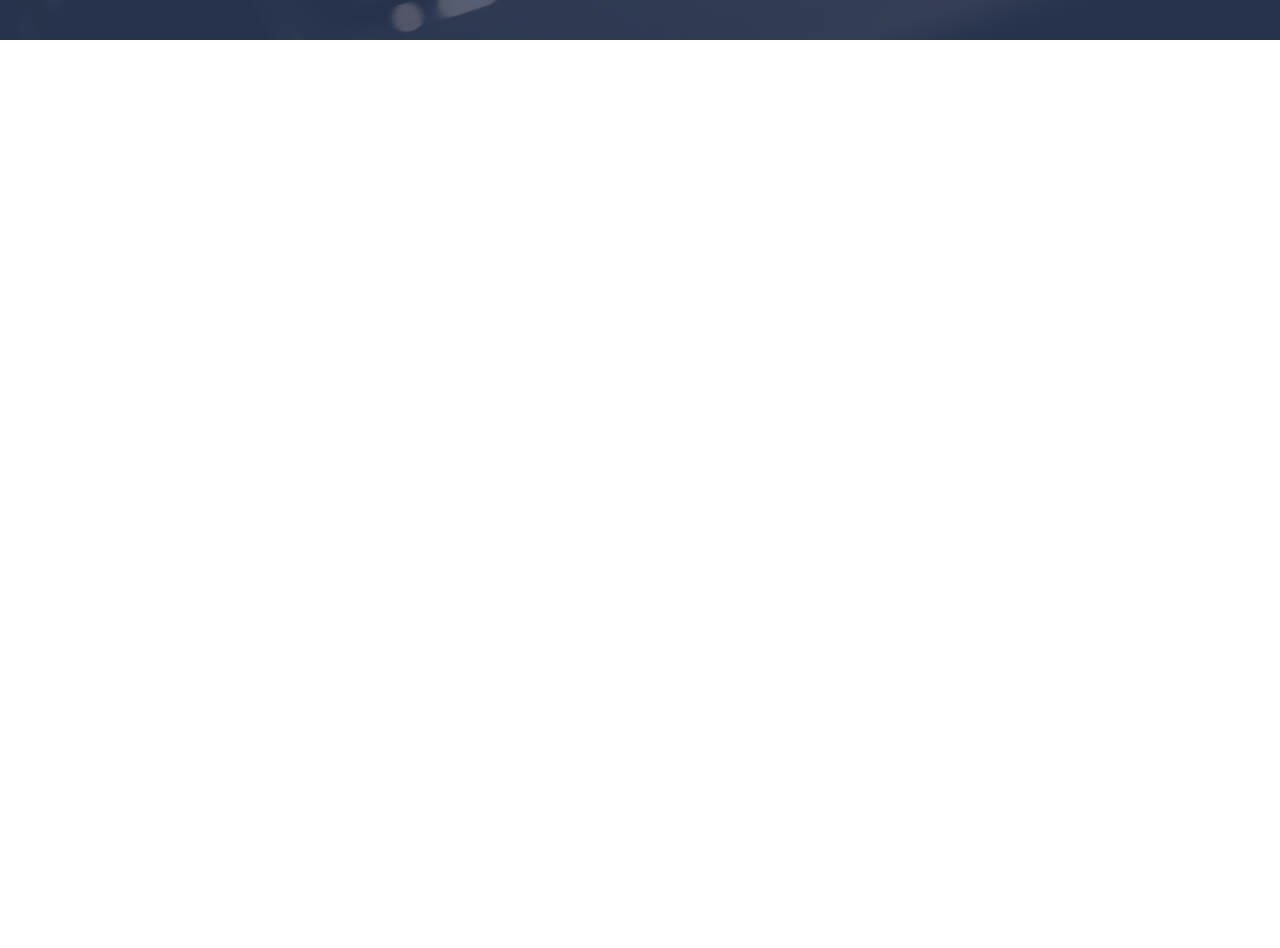
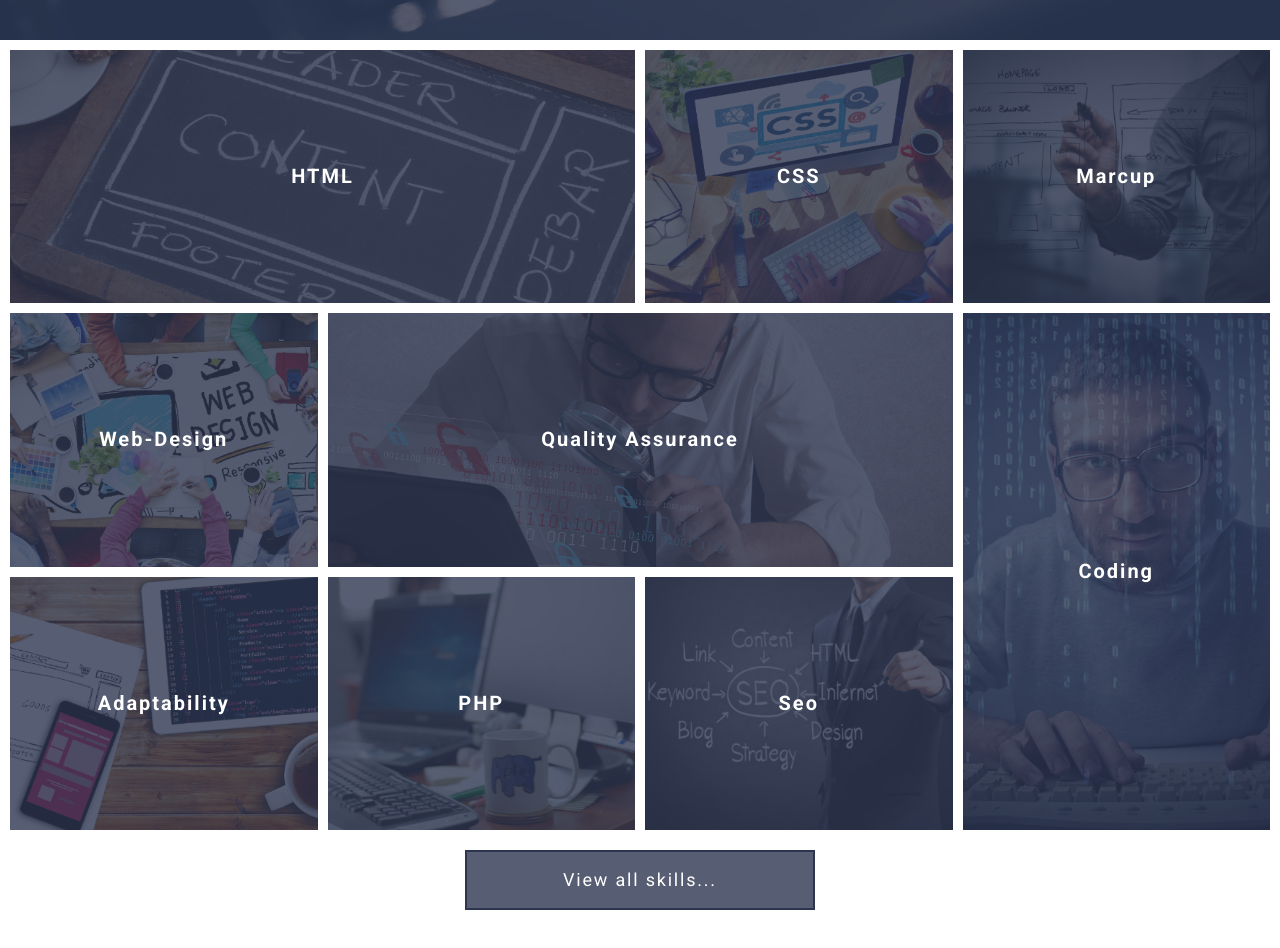
Before and after one commit to Alex-Akastolov/grid-template, a website: page index.html in a window 1280 px wide. Shown: the part 760-1708 px from the top of the page. Before the commit the page ends 1241 px from the top, so only its background shows below. Drawn offline with Linux system fonts and the light colour scheme.

Commit message:
оформление второй части

```diff
--- a/assets/scss/common/_classes.scss
+++ b/assets/scss/common/_classes.scss
@@ -5,11 +5,7 @@
   display: flex;
   align-items: center;
   justify-content: center;
-  min-width: 250px;
-  height: 60px;
   padding: 0.5em 1em;
-  border: 2px solid $color-light;
-  background-color: rgba($color-light, 0.1);
   font-size: 1.125rem;
   letter-spacing: 0.1em;
   transition: background-color 0.3s;
@@ -18,3 +14,16 @@
     background-color: $color-accent;
   }
 }
+
+.btn--light {
+  min-width: 250px;
+  height: 60px;
+  background-color: rgba($color-light, 0.1);
+  border: 2px solid $color-light;
+}
+.btn--primary {
+  min-width: 350px;
+  height: 60px;
+  background-color: rgba($color-primary, 0.8);
+  border: 2px solid $color-primary;
+}
--- a/assets/scss/components/sections/skills/_skill-item.scss
+++ b/assets/scss/components/sections/skills/_skill-item.scss
@@ -0,0 +1,75 @@
+@use "../../../presets" as *;
+@use "../../../mixins" as *;
+
+.skill-item {
+  background-color: $color-primary;
+  position: relative;
+  overflow: hidden;
+  &__title {
+    margin: 0;
+    @include abs-position;
+    z-index: 1;
+    font-size: 1.25rem;
+    letter-spacing: 0.1em;
+  }
+  &__link {
+    display: flex;
+    justify-content: center;
+    align-items: center;
+    padding: $gap;
+    height: 100%;
+    transition: color 0.5s;
+  }
+  &__image {
+    @include abs-position;
+    background-position: 50% 50%;
+    background-size: cover;
+    transition: transform 0.5s;
+  }
+
+  &__overlay {
+    background-color: $color-primary;
+    opacity: 0.8;
+    @include abs-position;
+    transition: opacity 0.5s;
+  }
+
+  &:hover {
+    .skill-item__link {
+      color: $color-accent;
+    }
+    .skill-item__image {
+      transform: scale(1.1);
+    }
+    .skill-item__overlay {
+      opacity: 0.95;
+    }
+  }
+}
+.skill-item:nth-of-type(1) {
+  grid-area: a1;
+}
+.skill-item:nth-of-type(2) {
+  grid-area: a2;
+}
+.skill-item:nth-of-type(3) {
+  grid-area: a3;
+}
+.skill-item:nth-of-type(4) {
+  grid-area: a4;
+}
+.skill-item:nth-of-type(5) {
+  grid-area: a5;
+}
+.skill-item:nth-of-type(6) {
+  grid-area: a6;
+}
+.skill-item:nth-of-type(7) {
+  grid-area: a7;
+}
+.skill-item:nth-of-type(8) {
+  grid-area: a8;
+}
+.skill-item:nth-of-type(9) {
+  grid-area: a9;
+}
--- a/assets/scss/components/sections/skills/_skills.scss
+++ b/assets/scss/components/sections/skills/_skills.scss
@@ -1,6 +1,21 @@
+@use "../../../presets" as *;
+@use "../../../mixins" as *;
+
+$local-gap: calc(40px / 3);
+
 .skills {
+  padding: $gap-sm;
   &__container {
+    display: grid;
+    gap: $gap-sm;
+    grid-template-columns: repeat(4, 1fr);
+    grid-template-areas: "a1 a1 a2 a3" "a4 a5 a5 a6" "a7 a8 a9 a6";
+    grid-auto-rows: calc(33.33vh - #{$local-gap});
   }
   &__actions {
+    display: flex;
+    justify-content: center;
+    margin-top: $gap;
+    margin-bottom: $gap-lg;
   }
 }
--- a/index.html
+++ b/index.html
@@ -67,73 +67,73 @@
       <div class="skills__container">
         <article class="skill-item">
           <h3 class="skill-item__title">
-            <a href="#">HTML</a>
+            <a class="skill-item__link" href="#">HTML</a>
           </h3>
-          <div class="skill-item__image"></div>
+          <div class="skill-item__image" style="background-image: url(assets/img/img-html.png);"></div>
           <div class="skill-item__overlay"></div>
         </article>
 
         <article class="skill-item">
           <h3 class="skill-item__title">
-            <a href="#">CSS</a>
+            <a class="skill-item__link" href="#">CSS</a>
           </h3>
-          <div class="skill-item__image"></div>
+          <div class="skill-item__image" style="background-image: url(assets/img/img-css.png);"></div>
           <div class="skill-item__overlay"></div>
         </article>
 
         <article class="skill-item">
           <h3 class="skill-item__title">
-            <a href="#">Marcup</a>
+            <a class="skill-item__link" href="#">Marcup</a>
           </h3>
-          <div class="skill-item__image"></div>
+          <div class="skill-item__image" style="background-image: url(assets/img/img-markup.png);"></div>
           <div class="skill-item__overlay"></div>
         </article>
 
         <article class="skill-item">
           <h3 class="skill-item__title">
-            <a href="#">Web=Design</a>
+            <a class="skill-item__link" href="#">Web-Design</a>
           </h3>
-          <div class="skill-item__image"></div>
+          <div class="skill-item__image" style="background-image: url(assets/img/img-webdesign.png);"></div>
           <div class="skill-item__overlay"></div>
         </article>
 
         <article class="skill-item">
           <h3 class="skill-item__title">
-            <a href="#">Quality Assurance</a>
+            <a class="skill-item__link" href="#">Quality Assurance</a>
           </h3>
-          <div class="skill-item__image"></div>
+          <div class="skill-item__image" style="background-image: url(assets/img/img-qa.png);"></div>
           <div class="skill-item__overlay"></div>
         </article>
 
         <article class="skill-item">
           <h3 class="skill-item__title">
-            <a href="#">Coding</a>
+            <a class="skill-item__link" href="#">Coding</a>
           </h3>
-          <div class="skill-item__image"></div>
+          <div class="skill-item__image" style="background-image: url(assets/img/img-codding.png);"></div>
           <div class="skill-item__overlay"></div>
         </article>
 
         <article class="skill-item">
           <h3 class="skill-item__title">
-            <a href="#">Adaptability</a>
+            <a class="skill-item__link" href="#">Adaptability</a>
           </h3>
-          <div class="skill-item__image"></div>
+          <div class="skill-item__image" style="background-image: url(assets/img/img-adaptability.png);"></div>
           <div class="skill-item__overlay"></div>
         </article>
 
         <article class="skill-item">
           <h3 class="skill-item__title">
-            <a href="#">PHP</a>
+            <a class="skill-item__link" href="#">PHP</a>
           </h3>
-          <div class="skill-item__image"></div>
+          <div class="skill-item__image" style="background-image: url(assets/img/img-php.png);"></div>
           <div class="skill-item__overlay"></div>
         </article>
 
         <article class="skill-item">
           <h3 class="skill-item__title">
-            <a href="#">Seo</a>
+            <a class="skill-item__link" href="#">Seo</a>
           </h3>
-          <div class="skill-item__image"></div>
+          <div class="skill-item__image" style="background-image: url(assets/img/img-seo.png);"></div>
           <div class="skill-item__overlay"></div>
         </article>
       </div>
```
Also changed, not shown: assets/css/style.css.
